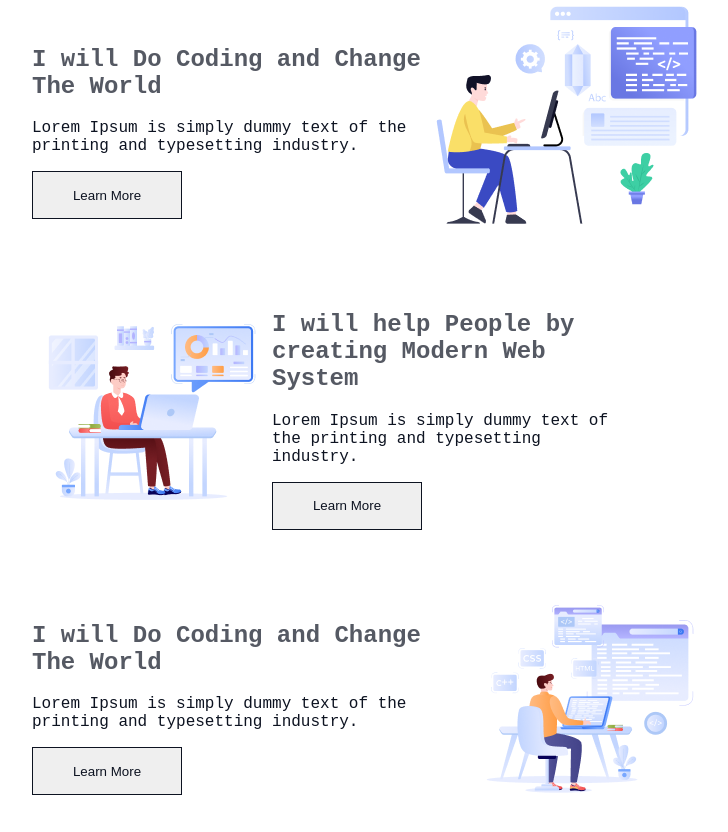
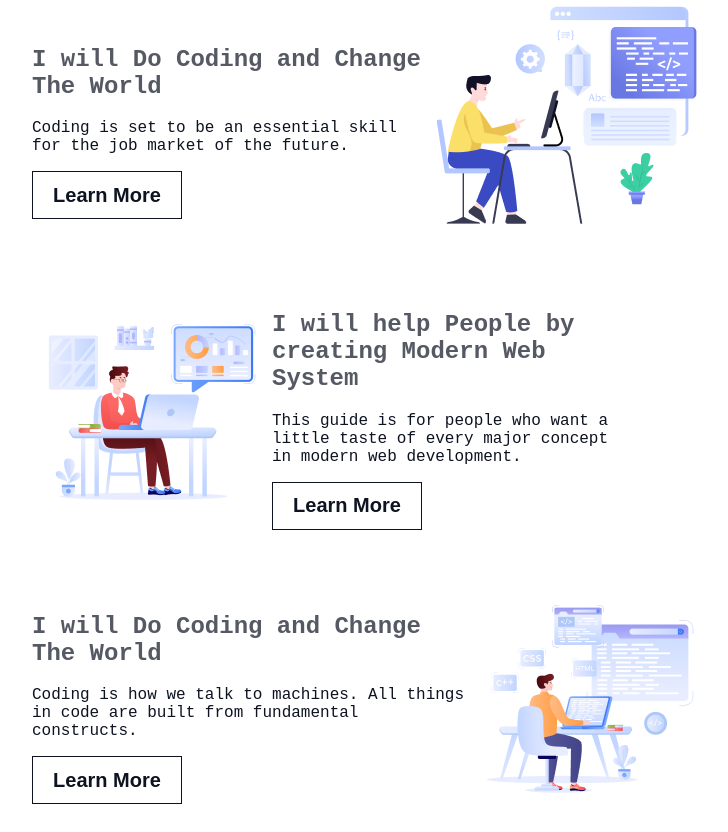
Before and after one commit to im-AbrarHossen/B10A1-Challenge-Project, a plain HTML site: page index.html in a window 1280 px wide. Shown: the part 1168-2000 px from the top of the page, without its empty margins (269-997 px from the left). Drawn offline with Linux system fonts and the light colour scheme; a web font is replaced by a local one.

Commit message:
last update

```diff
--- a/index.html
+++ b/index.html
@@ -36,8 +36,8 @@
             <div class="banner2-content">
                 <div class="banner2-content-details">
                     <h1>I will Do Coding and Change The World</h1>
-                    <p>Lorem Ipsum is simply dummy text of the printing and typesetting industry.</p>
-                    <button>Learn More</button>
+                    <p>Coding is set to be an essential skill for the job market of the future.</p>
+                    <button><a href="https://www.nextacademy.com/blog/12-ways-can-change-world-code/" target="_blank">Learn More</a></button>
                 </div>
                 <img src="images/Layer_1.png" alt="">
             </div>
@@ -45,15 +45,15 @@
                 <img src="images/Group 3.png" alt="">
                 <div class="banner2-content-details">
                     <h1>I will help People by creating Modern Web System</h1>
-                    <p>Lorem Ipsum is simply dummy text of the printing and typesetting industry.</p>
-                    <button>Learn More</button>
+                    <p>This guide is for people who want a little taste of every major concept in modern web development.</p>
+                    <button><a href="https://medium.com/jeremy-gottfrieds-tech-blog/a-complete-guide-to-modern-web-applications-793ae71b57ad" target="_blank">Learn More</a></button>
                 </div>
             </div>
             <div class="banner2-content">
                 <div class="banner2-content-details">
                     <h1>I will Do Coding and Change The World</h1>
-                    <p>Lorem Ipsum is simply dummy text of the printing and typesetting industry.</p>
-                    <button>Learn More</button>
+                    <p>Coding is how we talk to machines. All things in code are built from fundamental constructs.</p>
+                    <button><a href="https://medium.com/@coderacademy/how-to-change-the-world-by-learning-to-code-e92c356cc692" target="_blank">Learn More</a></button>
                 </div>
                 <img src="images/Group 4.png" alt="">
             </div>
@@ -65,7 +65,7 @@
     <section class="banner3">
         <div class="banner3-main">
             <h1>My Inspiration</h1>
-            <p>Lorem Ipsum is simply dummy text of the printing and typesetting industry.<br>Lorem Ipsum has been the industry's standard dummy text.</p>
+            <p>Web development is the art of bringing ideas to life on the internet. It combines creativity and technical skills to build dynamic and interactive websites that connect people, share information, and drive innovation.</p>
             <div class="banner3-more">
                 <iframe width="560" height="315" src="https://www.youtube.com/embed/NkXbbmrxWzs?si=l6izMaYYzskR5iwG" title="YouTube video player" frameborder="0" allow="accelerometer; autoplay; clipboard-write; encrypted-media; gyroscope; picture-in-picture; web-share" referrerpolicy="strict-origin-when-cross-origin" allowfullscreen></iframe>
             </div>
@@ -77,30 +77,30 @@
     <section class="banner4">
         <div class="banner4-content">
             <h1>My Current Target</h1>
-            <p>Lorem Ipsum is simply dummy text of the printing and typesetting industry.<br>Lorem Ipsum has been the industry's standard dummy text.</p>
+            <p>I am learning three skills now. For example: HTML, CSS, JavaScript etc.</p>
             <div class="banner4-card-border">
                 <div class="banner4-card1">
                     <div class="card">
                         <img src="images/html.png" alt="">
                         <h1>HTML</h1>
-                        <p>Lorem Ipsum is simply dummy text of the printing.</p>
-                        <a href="">Learn More</a>
+                        <p>HTML is the standard markup language for Web pages.</p>
+                        <a href="https://www.w3schools.com/html/" target="_blank">Learn More</a>
                     </div>
                 </div>
                 <div class="banner4-card2">
                     <div class="card">
                         <img src="images/css.png" alt="">
                         <h1>CSS</h1>
-                        <p>Lorem Ipsum is simply dummy text of the printing.</p>
-                        <a href="">Learn More</a>
+                        <p>CSS is the language we use to style an HTML document.</p>
+                        <a href="https://www.w3schools.com/css/" target="_blank">Learn More</a>
                     </div>
                 </div>
                 <div class="banner4-card3">
                     <div class="card">
                         <img src="images/js.png" alt="">
                         <h1>JavaScript</h1>
-                        <p>Lorem Ipsum is simply dummy text of the printing.</p>
-                        <a href="">Learn More</a>
+                        <p>JavaScript is the world's most popular programming language.</p>
+                        <a href="https://www.w3schools.com/js/" target="_blank">Learn More</a>
                     </div>
                 </div>
             </div>
@@ -113,7 +113,7 @@
         <div style="background-image: linear-gradient(rgba(0, 0, 0, 0.5),rgba(0, 0, 0, 0.5),rgba(0, 0, 0, 0.5)), url(images/handshake.jpg); background-repeat: no-repeat; background-size: cover; background-position: center; height:314px; width: 1140px; margin-left: auto; margin-right: auto; border-radius: 16px;">
             <div class="banner5-content">
                 <h1>I need Support</h1>
-                <p>Lorem Ipsum is simply dummy text of the printing and typesetting industry.</p>
+                <p>Please give me some review for growing up the website.</p>
                 <form action="">
                     <div class="label_submit">
                         <input type="text" placeholder="Suggest me any feedback for me" id="texts">
--- a/style.css
+++ b/style.css
@@ -36,12 +36,14 @@ body {
     height: 58px;
     background-color: transparent;
     border-radius: 8px;
+    margin-right: 166px;
 }
 
 .header-content h1 {
     color: rgb(13, 19, 33);
     font-size: 28px;
     font-weight: 800;
+    margin-left: 150px;
 }
 
 /*first part design*/
@@ -152,6 +154,14 @@ body {
     height: 48px;
     border: 1px solid rgb(13, 19, 33);
     color: rgb(13, 19, 33);
+    background-color: transparent;
+}
+
+.banner2-content-details button a {
+    text-decoration: none;
+    color: rgb(13, 19, 33);
+    font-size: 20px;
+    font-weight: 600;
 }
 
 #apple .banner2-content-details{
```
